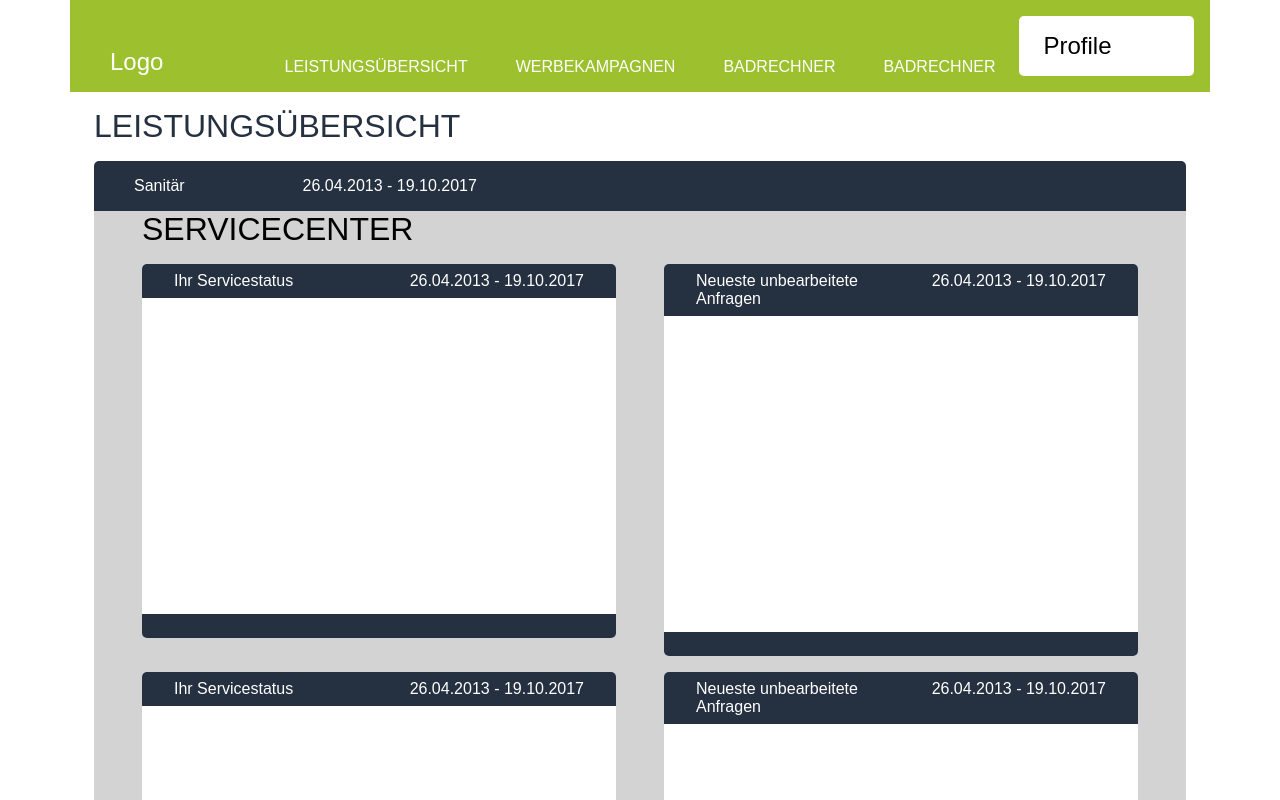
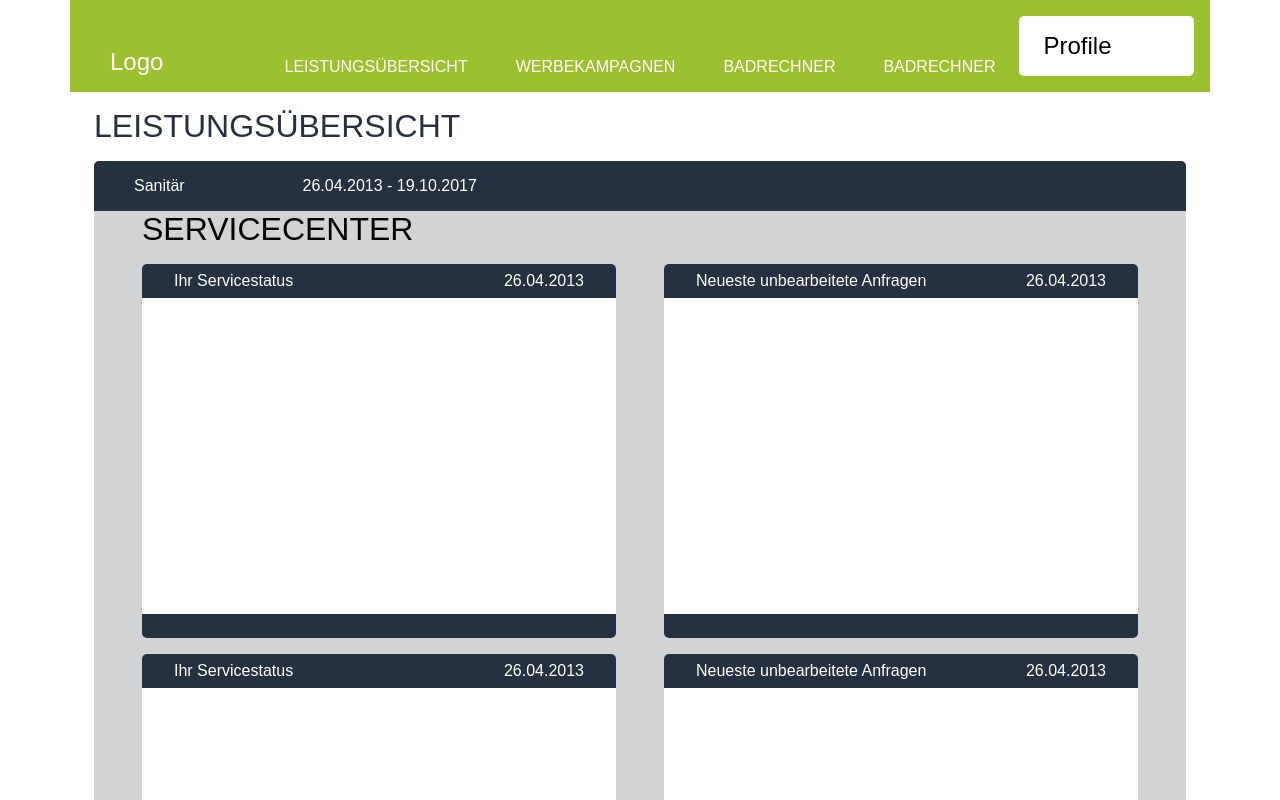
Before and after one commit to dragosgn/react-css-grid, a React (Create React App) app: page / in a window 1280 px wide. Shown: the top 800 px of the page. Built offline with nearby package versions, Linux system fonts and the light colour scheme; a web font is replaced by a local one.

Commit message:
improved variables

```diff
--- a/public/index.html
+++ b/public/index.html
@@ -15,6 +15,7 @@
     <style>
       html {
         box-sizing: border-box;
+        width: 100%;
       }
       h1, h2, h3, h4, h5, h6, p, a, label {
         font-family: 'Muli', sans-serif;
--- a/src/App.js
+++ b/src/App.js
@@ -12,18 +12,17 @@ const Container = styled.div`
   box-sizing: border-box;
 `
 
+let mobileGutter = `1rem`
+let tabletGutter = `1rem`
+let desktopGutter = `1.5rem`
+
 
 const Col = styled.div`
   float:left;
   min-height: 0.5rem;
   width: calc(100% * (${props => props.desktop ? props.desktop : 12} / 12));
-  padding-left: ${props => props.nogutter ? 0 : 24}px;
-  padding-right: ${props => props.nogutter ? 0 : 24}px;
-  :root {
-    mobile-gutter: 1rem;
-    tablet-gutter: 1rem;
-    desktop-gutter: 1.5 rem;
-  }
+  padding-left: ${props => props.nogutter ? 0 : desktopGutter};
+  padding-right: ${props => props.nogutter ? 0 : desktopGutter};
   /* Mobile Responsivness */
 
   /* ----------- iPhone 4 and 4S ----------- */
@@ -33,8 +32,8 @@ const Col = styled.div`
     and (max-device-width: 480px)
     and (-webkit-min-device-pixel-ratio: 2) {
       width: calc(100% * (${props => props.mobile ? props.mobile : 4} / 4));
-      padding-left: ${props => props.nogutter ? 0 : 1}rem;
-      padding-right: ${props => props.nogutter ? 0 : 1}rem;
+      padding-left: ${props => props.nogutter ? 0 : mobileGutter};
+      padding-right: ${props => props.nogutter ? 0 : mobileGutter};
   }
 
   /* Portrait */
@@ -44,8 +43,8 @@ const Col = styled.div`
     and (-webkit-min-device-pixel-ratio: 2)
     and (orientation: portrait) {
       width: calc(100% * (${props => props.mobile ? props.mobile : 4} / 4));
-      padding-left: ${props => props.nogutter ? 0 : 1}rem;
-      padding-right: ${props => props.nogutter ? 0 : 1}rem;
+      padding-left: ${props => props.nogutter ? 0 : mobileGutter};
+      padding-right: ${props => props.nogutter ? 0 : mobileGutter};
   }
 
     /* Landscape */
@@ -55,8 +54,8 @@ const Col = styled.div`
     and (-webkit-min-device-pixel-ratio: 2)
     and (orientation: landscape) {
       width: calc(100% * (${props => props.mobile ? props.mobile : 4} / 4));
-      padding-left: ${props => props.nogutter ? 0 : 1}rem;
-      padding-right: ${props => props.nogutter ? 0 : 1}rem;
+      padding-left: ${props => props.nogutter ? 0 : mobileGutter};
+      padding-right: ${props => props.nogutter ? 0 : mobileGutter};
   }
 
   /* ----------- iPhone 5, 5S, 5C and 5SE ----------- */
@@ -67,8 +66,8 @@ const Col = styled.div`
     and (max-device-width: 568px)
     and (-webkit-min-device-pixel-ratio: 2) {
       width: calc(100% * (${props => props.mobile ? props.mobile : 4} / 4));
-      padding-left: ${props => props.nogutter ? 0 : 1}rem;
-      padding-right: ${props => props.nogutter ? 0 : 1}rem;
+      padding-left: ${props => props.nogutter ? 0 : mobileGutter};
+      padding-right: ${props => props.nogutter ? 0 : mobileGutter};
   }
 
   /* Portrait */
@@ -78,8 +77,8 @@ const Col = styled.div`
     and (-webkit-min-device-pixel-ratio: 2)
     and (orientation: portrait) {
       width: calc(100% * (${props => props.mobile ? props.mobile : 4} / 4));
-      padding-left: ${props => props.nogutter ? 0 : 1}rem;
-      padding-right: ${props => props.nogutter ? 0 : 1}rem;
+      padding-left: ${props => props.nogutter ? 0 : mobileGutter};
+      padding-right: ${props => props.nogutter ? 0 : mobileGutter};
   }
 
   /* Landscape */
@@ -89,8 +88,8 @@ const Col = styled.div`
     and (-webkit-min-device-pixel-ratio: 2)
     and (orientation: landscape) {
       width: calc(100% * (${props => props.mobile ? props.mobile : 4} / 4));
-      padding-left: ${props => props.nogutter ? 0 : 1}rem;
-      padding-right: ${props => props.nogutter ? 0 : 1}rem;
+      padding-left: ${props => props.nogutter ? 0 : mobileGutter};
+      padding-right: ${props => props.nogutter ? 0 : mobileGutter};
   }
 
   /* ----------- iPhone 6, 6S, 7 and 8 ----------- */
@@ -101,8 +100,8 @@ const Col = styled.div`
     and (max-device-width: 667px)
     and (-webkit-min-device-pixel-ratio: 2) {
       width: calc(100% * (${props => props.mobile ? props.mobile : 4} / 4));
-      padding-left: ${props => props.nogutter ? 0 : 1}rem;
-      padding-right: ${props => props.nogutter ? 0 : 1}rem;
+      padding-left: ${props => props.nogutter ? 0 : mobileGutter};
+      padding-right: ${props => props.nogutter ? 0 : mobileGutter};
   }
 
   /* Portrait */
@@ -112,8 +111,8 @@ const Col = styled.div`
     and (-webkit-min-device-pixel-ratio: 2)
     and (orientation: portrait) {
       width: calc(100% * (${props => props.mobile ? props.mobile : 4} / 4));
-      padding-left: ${props => props.nogutter ? 0 : 1}rem;
-      padding-right: ${props => props.nogutter ? 0 : 1}rem;
+      padding-left: ${props => props.nogutter ? 0 : mobileGutter};
+      padding-right: ${props => props.nogutter ? 0 : mobileGutter};
   }
 
   /* Landscape */
@@ -123,8 +122,8 @@ const Col = styled.div`
     and (-webkit-min-device-pixel-ratio: 2)
     and (orientation: landscape) {
       width: calc(100% * (${props => props.mobile ? props.mobile : 4} / 4));
-      padding-left: ${props => props.nogutter ? 0 : 1}rem;
-      padding-right: ${props => props.nogutter ? 0 : 1}rem;
+      padding-left: ${props => props.nogutter ? 0 : mobileGutter};
+      padding-right: ${props => props.nogutter ? 0 : mobileGutter};
   }
 
   /* ----------- iPhone 6+, 7+ and 8+ ----------- */
@@ -135,8 +134,8 @@ const Col = styled.div`
     and (max-device-width: 736px)
     and (-webkit-min-device-pixel-ratio: 3) {
       width: calc(100% * (${props => props.mobile ? props.mobile : 4} / 4));
-      padding-left: ${props => props.nogutter ? 0 : 1}rem;
-      padding-right: ${props => props.nogutter ? 0 : 1}rem;
+      padding-left: ${props => props.nogutter ? 0 : mobileGutter};
+      padding-right: ${props => props.nogutter ? 0 : mobileGutter};
   }
 
   /* Portrait */
@@ -146,8 +145,8 @@ const Col = styled.div`
     and (-webkit-min-device-pixel-ratio: 3)
     and (orientation: portrait) {
       width: calc(100% * (${props => props.mobile ? props.mobile : 4} / 4));
-      padding-left: ${props => props.nogutter ? 0 : 1}rem;
-      padding-right: ${props => props.nogutter ? 0 : 1}rem;
+      padding-left: ${props => props.nogutter ? 0 : mobileGutter};
+      padding-right: ${props => props.nogutter ? 0 : mobileGutter};
   }
 
   /* Landscape */
@@ -157,8 +156,8 @@ const Col = styled.div`
     and (-webkit-min-device-pixel-ratio: 3)
     and (orientation: landscape) {
       width: calc(100% * (${props => props.mobile ? props.mobile : 4} / 4));
-      padding-left: ${props => props.nogutter ? 0 : 1}rem;
-      padding-right: ${props => props.nogutter ? 0 : 1}rem;
+      padding-left: ${props => props.nogutter ? 0 : mobileGutter};
+      padding-right: ${props => props.nogutter ? 0 : mobileGutter};
   }
 
   /* ----------- iPhone X ----------- */
@@ -169,8 +168,8 @@ const Col = styled.div`
     and (max-device-width: 812px)
     and (-webkit-min-device-pixel-ratio: 3) {
       width: calc(100% * (${props => props.mobile ? props.mobile : 4} / 4));
-      padding-left: ${props => props.nogutter ? 0 : 1}rem;
-      padding-right: ${props => props.nogutter ? 0 : 1}rem;
+      padding-left: ${props => props.nogutter ? 0 : mobileGutter};
+      padding-right: ${props => props.nogutter ? 0 : mobileGutter};
   }
 
   /* Portrait */
@@ -180,8 +179,8 @@ const Col = styled.div`
     and (-webkit-min-device-pixel-ratio: 3)
     and (orientation: portrait) {
       width: calc(100% * (${props => props.mobile ? props.mobile : 4} / 4));
-      padding-left: ${props => props.nogutter ? 0 : 1}rem;
-      padding-right: ${props => props.nogutter ? 0 : 1}rem;
+      padding-left: ${props => props.nogutter ? 0 : mobileGutter};
+      padding-right: ${props => props.nogutter ? 0 : mobileGutter};
   }
 
   /* Landscape */
@@ -191,8 +190,8 @@ const Col = styled.div`
     and (-webkit-min-device-pixel-ratio: 3)
     and (orientation: landscape) {
       width: calc(100% * (${props => props.mobile ? props.mobile : 4} / 4));
-      padding-left: ${props => props.nogutter ? 0 : 1}rem;
-      padding-right: ${props => props.nogutter ? 0 : 1}rem;
+      padding-left: ${props => props.nogutter ? 0 : mobileGutter};
+      padding-right: ${props => props.nogutter ? 0 : mobileGutter};
   }
   /* ----------- Galaxy S3 ----------- */
 
@@ -213,8 +212,8 @@ const Col = styled.div`
     and (-webkit-device-pixel-ratio: 2)
     and (orientation: portrait) {
       width: calc(100% * (${props => props.mobile ? props.mobile : 4} / 4));
-      padding-left: ${props => props.nogutter ? 0 : 1}rem;
-      padding-right: ${props => props.nogutter ? 0 : 1}rem;
+      padding-left: ${props => props.nogutter ? 0 : mobileGutter};
+      padding-right: ${props => props.nogutter ? 0 : mobileGutter};
   }
 
   /* Landscape */
@@ -224,8 +223,8 @@ const Col = styled.div`
     and (-webkit-device-pixel-ratio: 2)
     and (orientation: landscape) {
       width: calc(100% * (${props => props.mobile ? props.mobile : 4} / 4));
-      padding-left: ${props => props.nogutter ? 0 : 1}rem;
-      padding-right: ${props => props.nogutter ? 0 : 1}rem;
+      padding-left: ${props => props.nogutter ? 0 : mobileGutter};
+      padding-right: ${props => props.nogutter ? 0 : mobileGutter};
   }
 
   /* ----------- Galaxy S4, S5 and Note 3 ----------- */
@@ -236,8 +235,8 @@ const Col = styled.div`
     and (device-height: 640px)
     and (-webkit-device-pixel-ratio: 3) {
       width: calc(100% * (${props => props.mobile ? props.mobile : 4} / 4));
-      padding-left: ${props => props.nogutter ? 0 : 1}rem;
-      padding-right: ${props => props.nogutter ? 0 : 1}rem;
+      padding-left: ${props => props.nogutter ? 0 : mobileGutter};
+      padding-right: ${props => props.nogutter ? 0 : mobileGutter};
   }
 
   /* Portrait */
@@ -247,8 +246,8 @@ const Col = styled.div`
     and (-webkit-device-pixel-ratio: 3)
     and (orientation: portrait) {
       width: calc(100% * (${props => props.mobile ? props.mobile : 4} / 4));
-      padding-left: ${props => props.nogutter ? 0 : 1}rem;
-      padding-right: ${props => props.nogutter ? 0 : 1}rem;
+      padding-left: ${props => props.nogutter ? 0 : mobileGutter};
+      padding-right: ${props => props.nogutter ? 0 : mobileGutter};
   }
 
   /* Landscape */
@@ -258,8 +257,8 @@ const Col = styled.div`
     and (-webkit-device-pixel-ratio: 3)
     and (orientation: landscape) {
       width: calc(100% * (${props => props.mobile ? props.mobile : 4} / 4));
-      padding-left: ${props => props.nogutter ? 0 : 1}rem;
-      padding-right: ${props => props.nogutter ? 0 : 1}rem;
+      padding-left: ${props => props.nogutter ? 0 : mobileGutter};
+      padding-right: ${props => props.nogutter ? 0 : mobileGutter};
   }
 
   /* ----------- Galaxy S6 ----------- */
@@ -270,8 +269,8 @@ const Col = styled.div`
     and (device-height: 640px)
     and (-webkit-device-pixel-ratio: 4) {
       width: calc(100% * (${props => props.mobile ? props.mobile : 4} / 4));
-      padding-left: ${props => props.nogutter ? 0 : 1}rem;
-      padding-right: ${props => props.nogutter ? 0 : 1}rem;
+      padding-left: ${props => props.nogutter ? 0 : mobileGutter};
+      padding-right: ${props => props.nogutter ? 0 : mobileGutter};
   }
 
   /* Portrait */
@@ -281,8 +280,8 @@ const Col = styled.div`
     and (-webkit-device-pixel-ratio: 4)
     and (orientation: portrait) {
       width: calc(100% * (${props => props.mobile ? props.mobile : 4} / 4));
-      padding-left: ${props => props.nogutter ? 0 : 1}rem;
-      padding-right: ${props => props.nogutter ? 0 : 1}rem;
+      padding-left: ${props => props.nogutter ? 0 : mobileGutter};
+      padding-right: ${props => props.nogutter ? 0 : mobileGutter};
   }
 
   /* Landscape */
@@ -292,8 +291,8 @@ const Col = styled.div`
     and (-webkit-device-pixel-ratio: 4)
     and (orientation: landscape) {
       width: calc(100% * (${props => props.mobile ? props.mobile : 4} / 4));
-      padding-left: ${props => props.nogutter ? 0 : 1}rem;
-      padding-right: ${props => props.nogutter ? 0 : 1}rem;
+      padding-left: ${props => props.nogutter ? 0 : mobileGutter};
+      padding-right: ${props => props.nogutter ? 0 : mobileGutter};
   }
 
 
@@ -305,8 +304,8 @@ const Col = styled.div`
     and (device-height: 640px)
     and (-webkit-device-pixel-ratio: 3) {
       width: calc(100% * (${props => props.mobile ? props.mobile : 4} / 4));
-      padding-left: ${props => props.nogutter ? 0 : 1}rem;
-      padding-right: ${props => props.nogutter ? 0 : 1}rem;
+      padding-left: ${props => props.nogutter ? 0 : mobileGutter};
+      padding-right: ${props => props.nogutter ? 0 : mobileGutter};
   }
 
   /* Portrait */
@@ -316,8 +315,8 @@ const Col = styled.div`
     and (-webkit-device-pixel-ratio: 3)
     and (orientation: portrait) {
       width: calc(100% * (${props => props.mobile ? props.mobile : 4} / 4));
-      padding-left: ${props => props.nogutter ? 0 : 1}rem;
-      padding-right: ${props => props.nogutter ? 0 : 1}rem;
+      padding-left: ${props => props.nogutter ? 0 : mobileGutter};
+      padding-right: ${props => props.nogutter ? 0 : mobileGutter};
   }
 
   /* Landscape */
@@ -327,8 +326,8 @@ const Col = styled.div`
     and (-webkit-device-pixel-ratio: 3)
     and (orientation: landscape) {
       width: calc(100% * (${props => props.mobile ? props.mobile : 4} / 4));
-      padding-left: ${props => props.nogutter ? 0 : 1}rem;
-      padding-right: ${props => props.nogutter ? 0 : 1}rem;
+      padding-left: ${props => props.nogutter ? 0 : mobileGutter};
+      padding-right: ${props => props.nogutter ? 0 : mobileGutter};
   }
 
   /* ----------- Google Pixel XL ----------- */
@@ -339,8 +338,8 @@ const Col = styled.div`
     and (device-height: 640px)
     and (-webkit-device-pixel-ratio: 4) {
       width: calc(100% * (${props => props.mobile ? props.mobile : 4} / 4));
-      padding-left: ${props => props.nogutter ? 0 : 1}rem;
-      padding-right: ${props => props.nogutter ? 0 : 1}rem;
+      padding-left: ${props => props.nogutter ? 0 : mobileGutter};
+      padding-right: ${props => props.nogutter ? 0 : mobileGutter};
   }
 
   /* Portrait */
@@ -350,8 +349,8 @@ const Col = styled.div`
     and (-webkit-device-pixel-ratio: 4)
     and (orientation: portrait) {
       width: calc(100% * (${props => props.mobile ? props.mobile : 4} / 4));
-      padding-left: ${props => props.nogutter ? 0 : 1}rem;
-      padding-right: ${props => props.nogutter ? 0 : 1}rem;
+      padding-left: ${props => props.nogutter ? 0 : mobileGutter};
+      padding-right: ${props => props.nogutter ? 0 : mobileGutter};
   }
 
   /* Landscape */
@@ -361,8 +360,8 @@ const Col = styled.div`
     and (-webkit-device-pixel-ratio: 4)
     and (orientation: landscape) {
       width: calc(100% * (${props => props.mobile ? props.mobile : 4} / 4));
-      padding-left: ${props => props.nogutter ? 0 : 1}rem;
-      padding-right: ${props => props.nogutter ? 0 : 1}rem;
+      padding-left: ${props => props.nogutter ? 0 : mobileGutter};
+      padding-right: ${props => props.nogutter ? 0 : mobileGutter};
   }
 
   /* ----------- HTC One ----------- */
@@ -373,8 +372,8 @@ const Col = styled.div`
     and (device-height: 640px)
     and (-webkit-device-pixel-ratio: 3) {
       width: calc(100% * (${props => props.mobile ? props.mobile : 4} / 4));
-      padding-left: ${props => props.nogutter ? 0 : 1}rem;
-      padding-right: ${props => props.nogutter ? 0 : 1}rem;
+      padding-left: ${props => props.nogutter ? 0 : mobileGutter};
+      padding-right: ${props => props.nogutter ? 0 : mobileGutter};
   }
 
   /* Portrait */
@@ -384,8 +383,8 @@ const Col = styled.div`
     and (-webkit-device-pixel-ratio: 3)
     and (orientation: portrait) {
       width: calc(100% * (${props => props.mobile ? props.mobile : 4} / 4));
-      padding-left: ${props => props.nogutter ? 0 : 1}rem;
-      padding-right: ${props => props.nogutter ? 0 : 1}rem;
+      padding-left: ${props => props.nogutter ? 0 : mobileGutter};
+      padding-right: ${props => props.nogutter ? 0 : mobileGutter};
   }
 
   /* Landscape */
@@ -395,8 +394,8 @@ const Col = styled.div`
     and (-webkit-device-pixel-ratio: 3)
     and (orientation: landscape) {
       width: calc(100% * (${props => props.mobile ? props.mobile : 4} / 4));
-      padding-left: ${props => props.nogutter ? 0 : 1}rem;
-      padding-right: ${props => props.nogutter ? 0 : 1}rem;
+      padding-left: ${props => props.nogutter ? 0 : mobileGutter};
+      padding-right: ${props => props.nogutter ? 0 : mobileGutter};
   }
 
   /* ----------- Windows Phone ----------- */
@@ -406,8 +405,8 @@ const Col = styled.div`
     and (device-width: 480px)
     and (device-height: 800px) {
       width: calc(100% * (${props => props.mobile ? props.mobile : 4} / 4));
-      padding-left: ${props => props.nogutter ? 0 : 1}rem;
-      padding-right: ${props => props.nogutter ? 0 : 1}rem;
+      padding-left: ${props => props.nogutter ? 0 : mobileGutter};
+      padding-right: ${props => props.nogutter ? 0 : mobileGutter};
   }
 
   /* Portrait */
@@ -416,8 +415,8 @@ const Col = styled.div`
     and (device-height: 800px)
     and (orientation: portrait) {
       width: calc(100% * (${props => props.mobile ? props.mobile : 4} / 4));
-      padding-left: ${props => props.nogutter ? 0 : 1}rem;
-      padding-right: ${props => props.nogutter ? 0 : 1}rem;
+      padding-left: ${props => props.nogutter ? 0 : mobileGutter};
+      padding-right: ${props => props.nogutter ? 0 : mobileGutter};
   }
 
   /* Landscape */
@@ -426,8 +425,8 @@ const Col = styled.div`
     and (device-height: 800px)
     and (orientation: landscape) {
       width: calc(100% * (${props => props.mobile ? props.mobile : 4} / 4));
-      padding-left: ${props => props.nogutter ? 0 : 1}rem;
-      padding-right: ${props => props.nogutter ? 0 : 1}rem;
+      padding-left: ${props => props.nogutter ? 0 : mobileGutter};
+      padding-right: ${props => props.nogutter ? 0 : mobileGutter};
   }
 
   /* Tablets and Ipads */
@@ -733,11 +732,11 @@ const PerformanceComponent = ({title, content}) => {
   return(
     <PerfRoot>
       <PerfHeader>
-        <Col desktop={7} mobile={2}>
+        <Col desktop={7} tablet={6} mobile={3}>
           <HeaderTitle>{title}</HeaderTitle>
         </Col>
-        <Col desktop={5}>
-          <HeaderDate>26.04.2013 - 19.10.2017</HeaderDate>
+        <Col desktop={5} tablet={2} mobile={1}>
+          <HeaderDate>26.04.2013</HeaderDate>
         </Col>
       </PerfHeader>
       <PerfBody>
```
